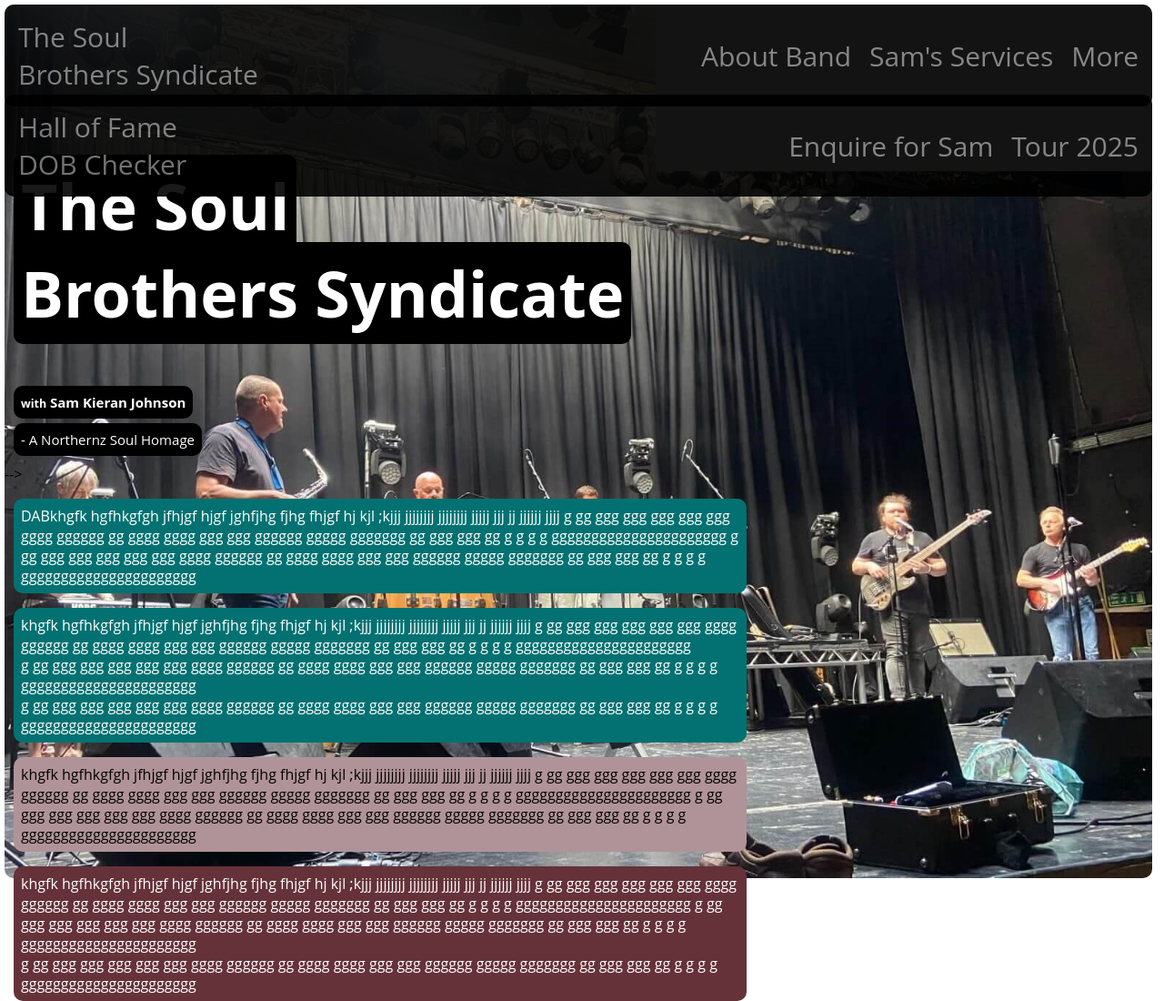
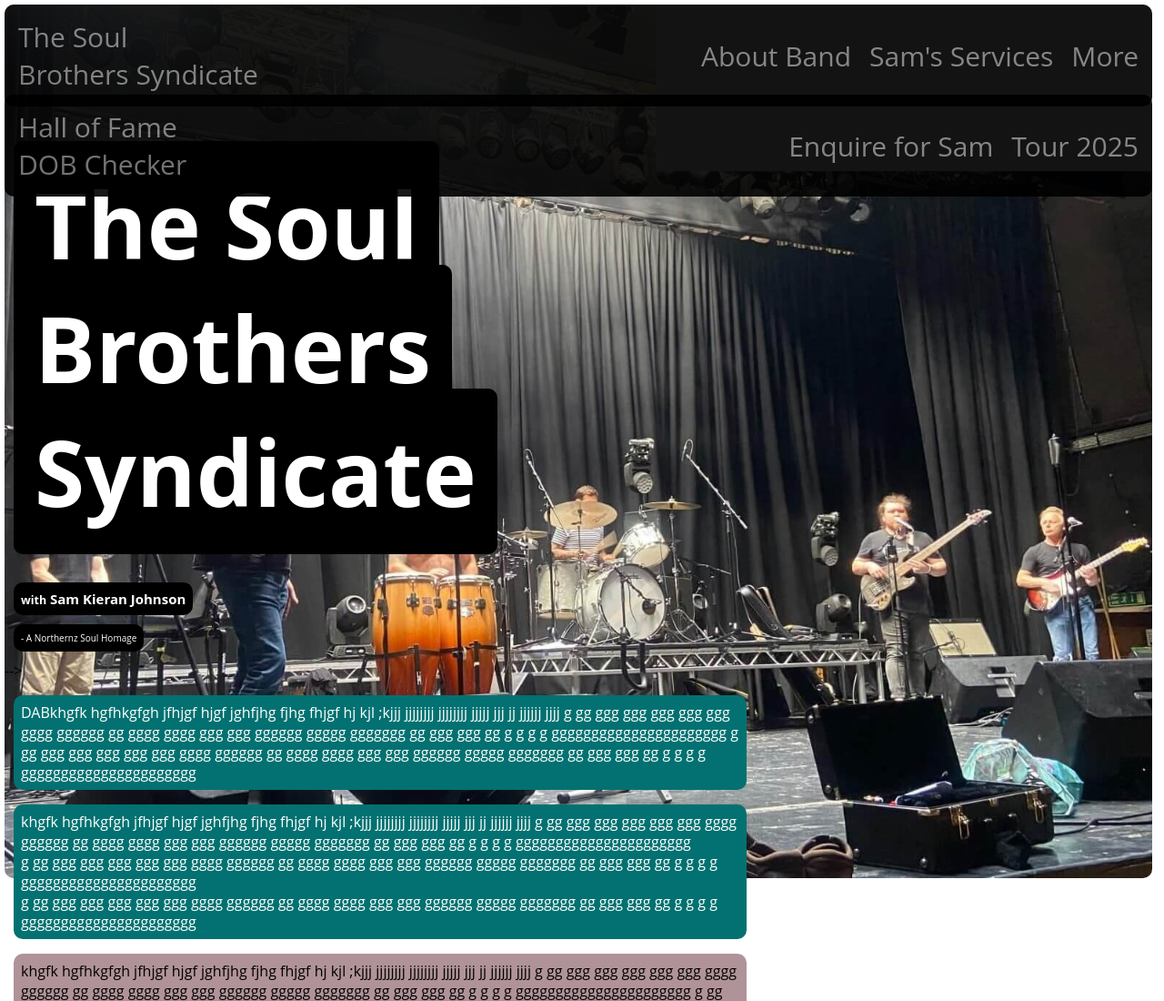
Before and after one commit to Dave23377777/DevSite, a plain HTML site: page index.html in a window 1280 px wide. Shown: the top 1100 px of the page at 91% size. Drawn offline with Linux system fonts and the light colour scheme.

Commit message:
headings

```diff
--- a/Styles/styles.css
+++ b/Styles/styles.css
@@ -126,7 +126,17 @@ body {
  	color: white;
  	font-size: 15px;
  	background-color:black;
+ 	padding : calc(var(--main-padding) + 15px);
  }
+
+ .band-with-bg.sam,.band-with-bg.tag{
+ 	padding : var(--main-padding);
+ }
+ .band-with-bg.tag{
+ 	font-size:10px;
+ }
+
+
  .band-description{
  	margin :var(--main-margin);
 
--- a/index.html
+++ b/index.html
@@ -39,10 +39,13 @@
              <header class="home-header-band">
                 <!-- Use spans with class to make background only apply to text and finish at text end. -->
                 <!-- must separate band name at break point because raido doesnt carry at break points, ugly formatting otherwise -->
-                <h1><span class="band-with-bg big" style="font-size:70px">The Soul</span><br>
-                <span class="band-with-bg" style="font-size:70px"> Brothers Syndicate</span></h1>
-                <h3><span class="band-with-bg"><small>with</small> Sam Kieran Johnson</span></h3>
-                <p><span  class ="band-with-bg">- A Northernz Soul Homage</span></p>
+                <h1>
+                    <span class="band-with-bg" style="font-size:100px"> The Soul</span><br>
+                    <span class="band-with-bg" style="font-size:100px"> Brothers </span>
+                    <span class="band-with-bg" style="font-size:100px"> Syndicate </span>
+                </h1>
+                <h3><span class="band-with-bg sam"><small>with</small> Sam Kieran Johnson</span></h3>
+                <p><span  class ="band-with-bg tag">- A Northernz Soul Homage</span></p>
              </header>
         </section>
 
```
